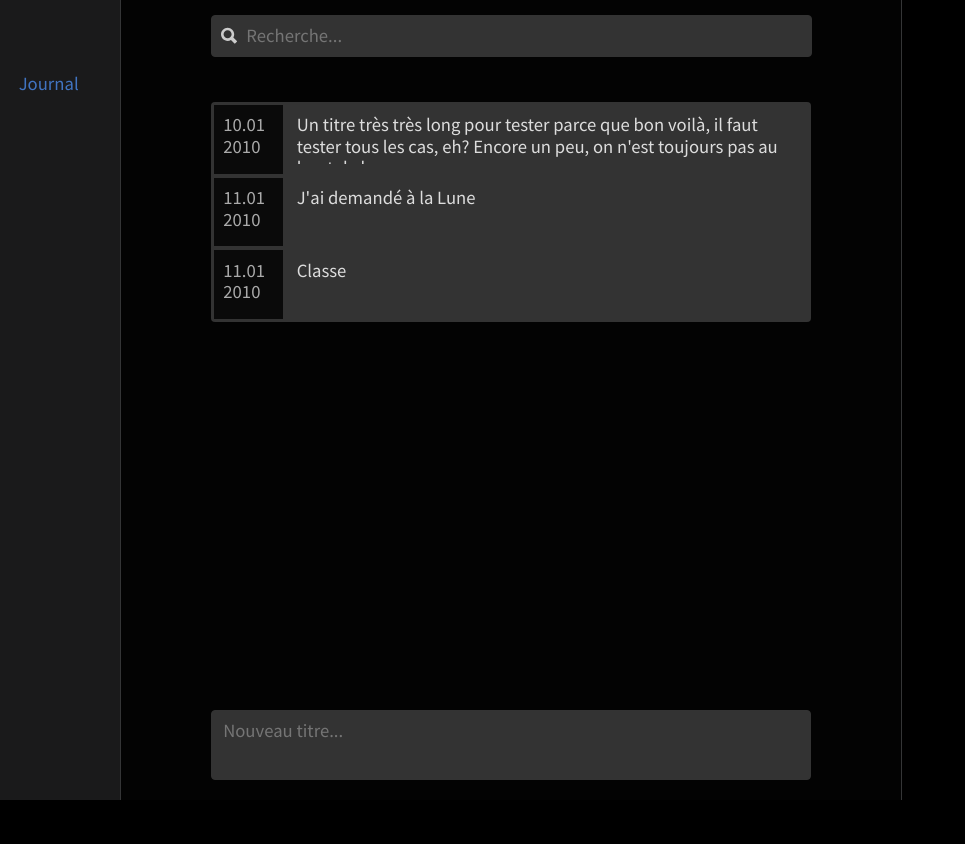
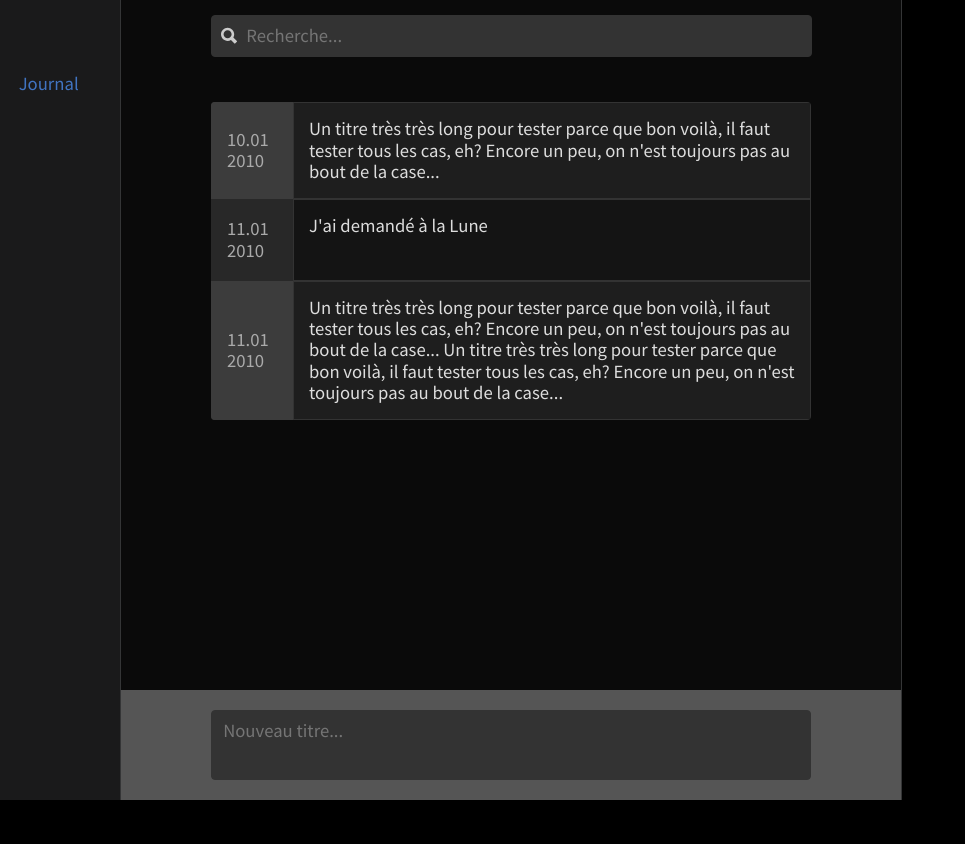
Before and after one commit to wormsparty/dream.journal, a Flask app: page / in a window 1280 px wide. Shown: the whole page, without its empty margins (0-965 px from the left). Run offline with Flask 2, Linux system fonts and the light colour scheme; data that the repository does not hold is empty; some libraries are stand-ins or nearby versions.

Commit message:
Nice layout :)

```diff
--- a/static/style.css
+++ b/static/style.css
@@ -1,7 +1,12 @@
+html {
+    height: 100%;
+}
+
 body {
     background-color: #000;
     font-size: 14pt;
     font-family: 'Source Sans Pro', sans-serif;
+    height: 100%;
 }
 
 a {
@@ -33,7 +38,7 @@ a {
     top: 0;
     width: 780px;
     height: 100%;
-    background-color: rgb(3, 3, 3);
+    background-color: rgb(10, 10, 10);
     border-left: 1px solid rgb(52, 53, 54);
     border-right: 1px solid rgb(52, 53, 54);
 }
@@ -96,18 +101,18 @@ a {
 }
 
 .text-content {
+    position: absolute;
+    left: 90px;
     width: 600px;
     min-height: 70px;
-    max-height: 600px;
-    height: auto;
+    max-height: 70px;
+    height: 70px;
     border: 1px solid #777;
-    left: 90px;
-    bottom: 20px;
     border-radius: 15px;
     color: #FFF;
     overflow: hidden;
-    position: absolute;
     background: rgb(51, 51, 51);
+    bottom: 20px;
 }
 
 .pure-form input:not([type]) {
@@ -137,7 +142,7 @@ a {
 }
 
 .modal_container {
-    background-color: rgb(3, 3, 3);
+    background-color: rgb(10, 10, 10);
     padding: 30px;
     width: 470px;
     height: 300px;
@@ -263,22 +268,44 @@ a {
 
 .date-style {
     width: 50px;
-    height: 50px;
-    background: rgb(10, 10, 10);
-    display: inline-block;
-    padding: 0.5em;
+    padding: 15px;
+}
+
+.date-even {
+    background: rgb(40, 40, 40);
+}
+
+.date-odd {
+    background: rgb(60, 60, 60);
 }
 
 .title-style {
     color: #DDD;
-    margin: 0 10px 0 10px;
-    height: 50px;
+    padding: 15px;
+    min-height: 50px;
+}
+
+.title-odd {
+    background: rgb(30, 30, 30)
+}
+
+
+.title-even {
+    background: rgb(20, 20, 20)
+}
+
+.table-style {
+    width: 600px;
+    position: absolute;
+    background: rgb(51, 51, 51);
+    color: #AAA;
+    border-collapse: collapse;
+    border-radius: 4px;
     overflow: hidden;
 }
 
-.tr-style {
-    border-bottom: 1px solid black;
+.table-wrapper {
+    position: absolute;
+    left: 90px;
+    width: 600px;
 }
-
-.td-style {
-}
--- a/templates/index.html
+++ b/templates/index.html
@@ -13,7 +13,7 @@
             </ul>
         </div>
     </div>
-    <div id="content" style="height: 100%">
+    <div id="content">
         <div class="pure-menu pure-menu-horizontal">
             <ul class="pure-menu-list">
                 <li class="pure-menu-item">
@@ -27,50 +27,54 @@
             </ul>
         </div>
         <div style="height: 45px"></div>
-        <form class="pure-form">
-            <div style="width: 100%">
-                <table style="left: 90px; width: 600px; position: absolute; background: rgb(51, 51, 51); border-radius: 4px; color: #AAA;">
-                    <tr class="tr-style">
-                        <td class="td-style">
+        <form class="pure-form" style="width: 100%">
+            <div class="table-wrapper">
+                <table class="table-style">
+                    <tr>
+                        <td class="date-odd">
                             <div class="date-style">
                                 10.01
                                 <br/>2010
                             </div>
                         </td>
-                        <td class="td-style">
-                            <div class="title-style">
+                        <td>
+                            <div class="title-style title-odd">
                                Un titre très très long pour tester parce que bon voilà, il faut tester tous les cas, eh? Encore un peu, on n'est toujours pas au bout de la case...
                             </div>
                         </td>
                     </tr>
-                    <tr class="tr-style">
-                        <td class="td-style">
-                            <div class="date-style">
-                                11.01
-                                <br/>2010
-                            </div>
-                        </td>
-                        <td class="td-style">
-                            <div class="title-style">
-                               J'ai demandé à la Lune
-                            </div>
-                        </td>
-                    </tr>
-                    <tr class="tr-style">
-                        <td>
+                    <tr>
+                        <td class="date-even">
                             <div class="date-style">
                                 11.01
                                 <br/>2010
                             </div>
                         </td>
                         <td>
-                            <div class="title-style">
-                               Classe
+                            <div class="title-style title-even">
+                               J'ai demandé à la Lune
                             </div>
                         </td>
-                    </tr>                </table>
+                    </tr>
+                    <tr>
+                        <td class="date-odd">
+                            <div class="date-style">
+                                11.01
+                                <br/>2010
+                            </div>
+                        </td>
+                        <td>
+                            <div class="title-style title-odd">
+                               Un titre très très long pour tester parce que bon voilà, il faut tester tous les cas, eh? Encore un peu, on n'est toujours pas au bout de la case...
+                               Un titre très très long pour tester parce que bon voilà, il faut tester tous les cas, eh? Encore un peu, on n'est toujours pas au bout de la case...
+                            </div>
+                        </td>
+                    </tr>
+                </table>
             </div>
-            <textarea class="text-content" placeholder="Nouveau titre..." wrap="hard"></textarea>
+            <div style="position: absolute; width: 100%; height: 110px; background: #555; bottom: 0">
+                <textarea class="text-content" placeholder="Nouveau titre..." wrap="hard"></textarea>
+            </div>
         </form>
     </div>
     <div class="modal micromodal-slide" id="modal-create" aria-hidden="true">
@@ -219,9 +223,7 @@
         {
             var textarea = document.querySelector('textarea');
 
-            function onchange (e) {
-                var el = this;
-
+            textarea.addEventListener('keydown', function (e) {
                 if (e.keyCode === 13)
                 {
                     if (!e.shiftKey)
@@ -230,20 +232,8 @@
                         alert('TODO: Sumbit to server');
                     }
                 }
-
-                setTimeout(function() {
-                    el.style.height = el.scrollHeight + 'px';
-                    el.parentElement.style.height = el.scrollHeight + 'px';
-                }, 0);
             }
-            textarea.addEventListener('change', onchange);
-            textarea.addEventListener('cut', onchange);
-            textarea.addEventListener('paste', onchange);
-            textarea.addEventListener('drop', onchange);
-            textarea.addEventListener('keydown', onchange);
-            textarea.addEventListener('keyup', onchange);
-            textarea.addEventListener('focus', onchange);
-            textarea.addEventListener('blur', onchange);
+);
 
             $('#edit_subject').on('click', function() {
                 let to_edit = $('#to_edits_subject').text();
```
